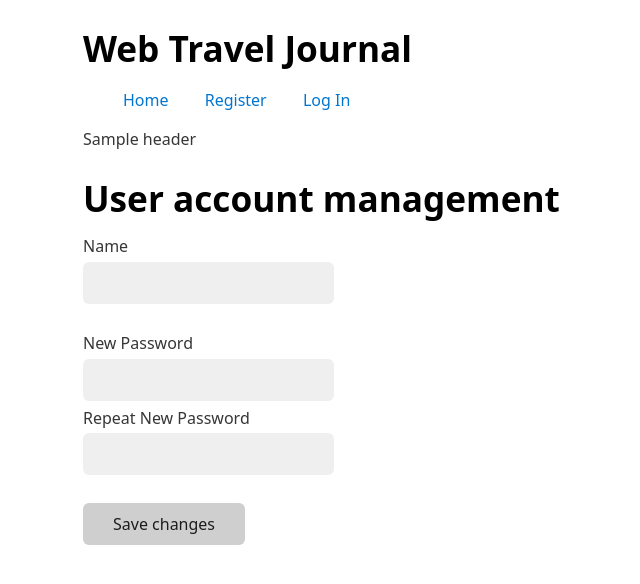
After one commit to lovebirds2026/web-travel-journal, a Flask app: template web_travel/templates/main/user.html in a window 1280 px wide. The commit adds this page. Shown: the top 584 px of the page, without its empty margins (157-797 px from the left). Run offline with Flask 3, Linux system fonts and the light colour scheme; the template is opened without the code that fills it: most values are stand-ins (such as "Sample title", 1, 10 or a date in 2020); parts of the project's set-up code (start-up, migrations or seed data) failed here and were passed over.

Commit message:
User Account Management page TJWS-16

```diff
--- a/web_travel/__init__.py
+++ b/web_travel/__init__.py
@@ -51,9 +51,7 @@ def create_app(test_config=None):
     # blueprints
     from . import auth # deferred import (moves the import from module load time -> call time)
     app.register_blueprint(auth.bluepr)
-
-    @app.route('/')
-    def index():
-        return 'Lovebirds® 2026 Dev domain on Flask 3.1.2 running on Python 3.13'
+    from . import routes
+    app.register_blueprint(routes.bluepr)
 
     return app
--- a/web_travel/auth.py
+++ b/web_travel/auth.py
@@ -11,6 +11,37 @@ from .utils import create_token, decode_token, check_email_input
 
 bluepr = Blueprint('auth', __name__, url_prefix='/auth')
 
+# utility decorator to require NOT logged in user
+def guest_required(view):
+    @functools.wraps(view)
+    def wrapped_view(**kwargs):
+        if g.user is not None:
+            return redirect(url_for('main.index'))
+        return view(**kwargs)
+
+    return wrapped_view
+
+# utility decorator to require logged in user
+def login_required(view):
+    @functools.wraps(view)
+    def wrapped_view(**kwargs):
+        if g.user is None:
+            return redirect(url_for('auth.login'))
+        return view(**kwargs)
+
+    return wrapped_view
+
+# utility decorator to require logged in admin
+def admin_required(view):
+    @functools.wraps(view)
+    def wrapped_view(**kwargs):
+        if g.user is None or not g.user.is_admin:
+            return redirect(url_for('main.index'))
+        return view(**kwargs)
+
+    return wrapped_view
+
+# routes
 @bluepr.route('/')
 def test():
     res = db.session.execute(text('SELECT * FROM public.user')).all()
@@ -22,6 +53,7 @@ def test():
 
 
 @bluepr.route('/register', methods=['GET', 'POST'])
+@guest_required
 def register():
     if request.method == 'POST':
         username = request.form['username']
@@ -78,6 +110,7 @@ def confirm_email(t):
 
 
 @bluepr.route('/login', methods=['GET', 'POST'])
+@guest_required
 def login():
     if request.method == 'POST':
         email = request.form['email']
@@ -98,7 +131,7 @@ def login():
             session.clear()
             session['user_id'] = user.id # atob(session.split('.')[0]) in browser console
             session['is_admin'] = user.is_admin
-            return redirect(url_for('index'))
+            return redirect(url_for('main.index'))
 
         flash(error, 'error')
 
@@ -121,8 +154,8 @@ def request_password_reset():
                 sender='office@ai-me.bg',
                 recipients=[user.email],
                 html='Click here to reset your password at Travel Journal:</br> '
-                    f'This link will be valid for 30 minutes.</br> '
-                    '<a href="{link}" target="_blank">{link}</a> '
+                    'This link will be valid for 30 minutes.</br> '
+                    f'<a href="{link}" target="_blank">{link}</a> '
             )
             mail.send(msg)
 
@@ -137,7 +170,7 @@ def reset_password():
     if token_param:
         token = decode_token(token_param)
     if not token_param or not token:
-        return redirect(url_for('index'))
+        return redirect(url_for('main.index'))
 
     if request.method == 'POST':
         password = request.form['password']
@@ -174,24 +207,3 @@ def load_logged_in_user():
         g.user = None
     else:
         g.user = db.session.get(User, user_id)
-
-
-# utility decorator to require logged in user
-def login_required(view):
-    @functools.wraps(view)
-    def wrapped_view(**kwargs):
-        if g.user is None:
-            return redirect(url_for('auth.login'))
-        return view(**kwargs)
-
-    return wrapped_view
-
-# utility decorator to require logged in admin
-def admin_required(view):
-    @functools.wraps(view)
-    def wrapped_view(**kwargs):
-        if g.user is None or not g.user.is_admin:
-            return redirect(url_for('index'))
-        return view(**kwargs)
-
-    return wrapped_view
--- a/web_travel/static/water-light.css
+++ b/web_travel/static/water-light.css
@@ -887,8 +887,13 @@ body > footer {
 
 /* custom CSS */
 .flash > * {
+  font-size: 1.3em;
   color: darkgreen;
 }
 .flash.error > * {
   color: red;
 }
+nav ul li {
+    display: inline;
+    margin-right: 2em;
+}
--- a/web_travel/templates/base.html
+++ b/web_travel/templates/base.html
@@ -1,5 +1,5 @@
 <!doctype html>
-<title>{% block title %}{% endblock %} - Web Travel Journal</title>
+<title>{% block title %}{% endblock %}{{ title }} - Web Travel Journal</title>
 <meta name="viewport" content="width=device-width, initial-scale=1.0">
 <link rel="icon" type="image/x-icon" href="{{ url_for('static', filename='lovebirds_ico.ico') }}">
 <link rel="stylesheet" href="{{ url_for('static', filename='water-light.css') }}">
@@ -9,15 +9,20 @@
   <ul>
     {% if g.user %}
       <li><span>Heyya, {{ g.user['username'] }}</span>
+      <li><a href="{{ url_for('main.index') }}">Home</a>
+      <li><a href="{{ url_for('main.user_account') }}">Account Management</a>
       <li><a href="{{ url_for('auth.logout') }}">Log Out</a>
     {% else %}
+      <li><a href="{{ url_for('main.index') }}">Home</a>
       <li><a href="{{ url_for('auth.register') }}">Register</a>
       <li><a href="{{ url_for('auth.login') }}">Log In</a>
     {% endif %}
+
   </ul>
 </nav>
 <section class="content">
   <header>
+    {{ header }}
     {% block header %}{% endblock %}
   </header>
   {% for category, message in get_flashed_messages(with_categories=True) %}
--- /dev/null
+++ b/web_travel/templates/main/user.html
@@ -0,0 +1,19 @@
+{% extends 'base.html' %}
+
+{% block header %}
+  <h1>{% block title %}User account management{% endblock %}</h1>
+{% endblock %}
+
+{% block content %}
+  <form method="post">
+    <label for="full_name">Name</label>
+    <input name="full_name" id="full_name" value="{{ g.user.full_name }}">
+    <br/>
+    <label for="password">New Password</label>
+    <input type="password" name="password" id="password">
+    <label for="password2">Repeat New Password</label>
+    <input type="password" name="password2" id="password2">
+    <br/>
+    <input type="submit" value="Save changes">
+  </form>
+{% endblock %}
```
Also changed, not shown: web_travel/routes.py (added, +37 -0 lines).
